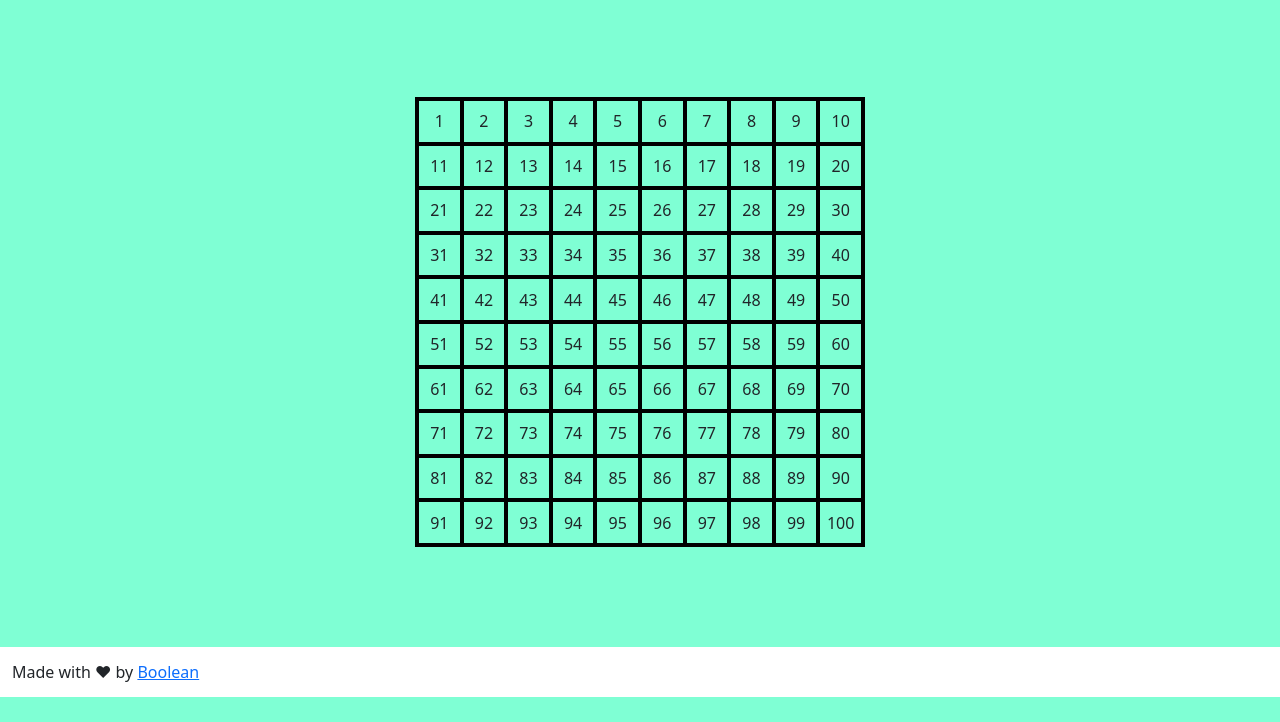
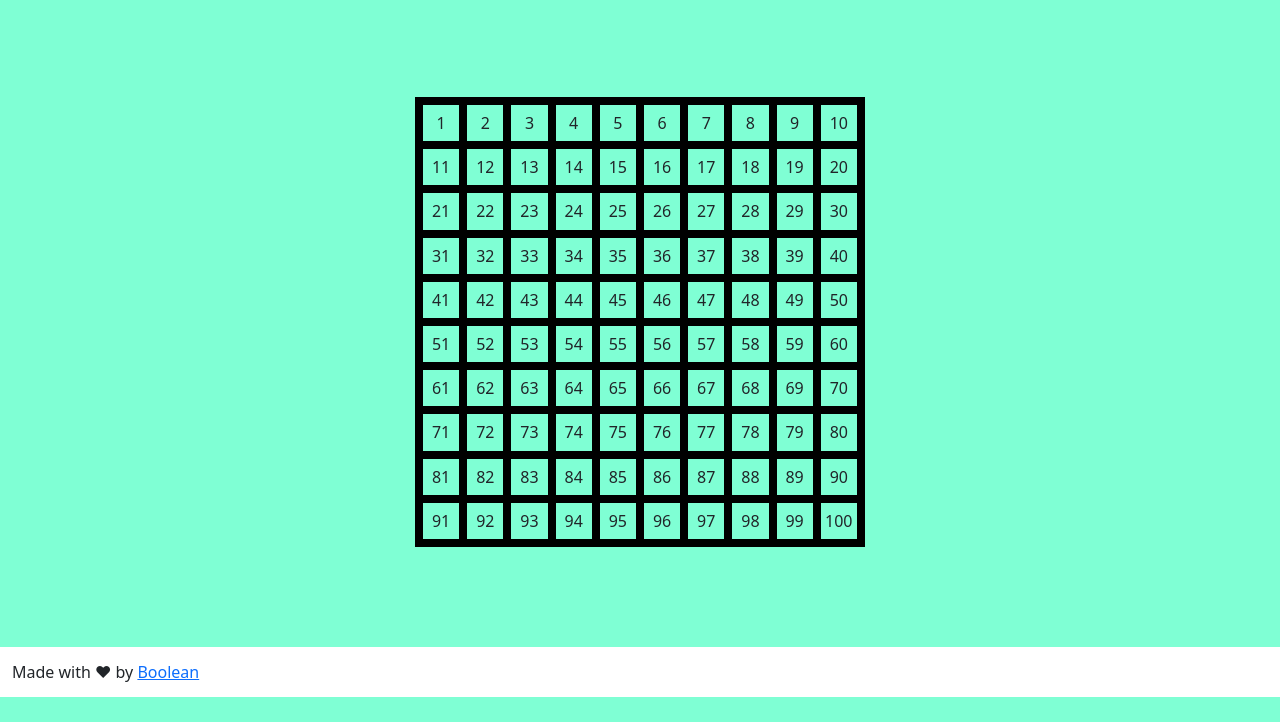
Before and after one commit to albertobaggio96/js-campominato-grid, a plain HTML site: page index.html in a window 1280 px wide. Both pictures are taken after a click on the button "Play". Shown: the part 78-800 px from the top of the page. Drawn offline with nearby package versions, Linux system fonts and the light colour scheme.

Commit message:
fix size

```diff
--- a/css/style.css
+++ b/css/style.css
@@ -17,13 +17,13 @@ main{
 div.big-squere{
   width: 450px;
   height: 450px;
-  border: 2px solid black;
+  border: 4px solid black;
 }
 
 div.small-squere{
   width: calc(100% / 10);
   height: calc(100% / 10);
-  border: 2px solid black;
+  border: 4px solid black;
   cursor: crosshair;
 }
 
```
